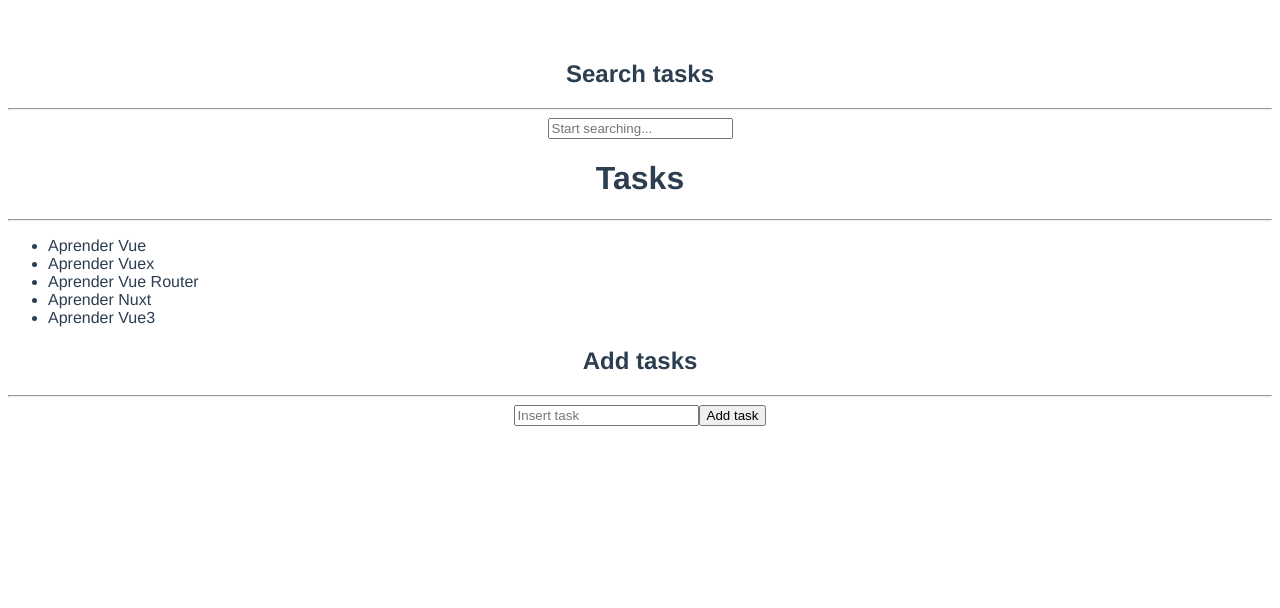
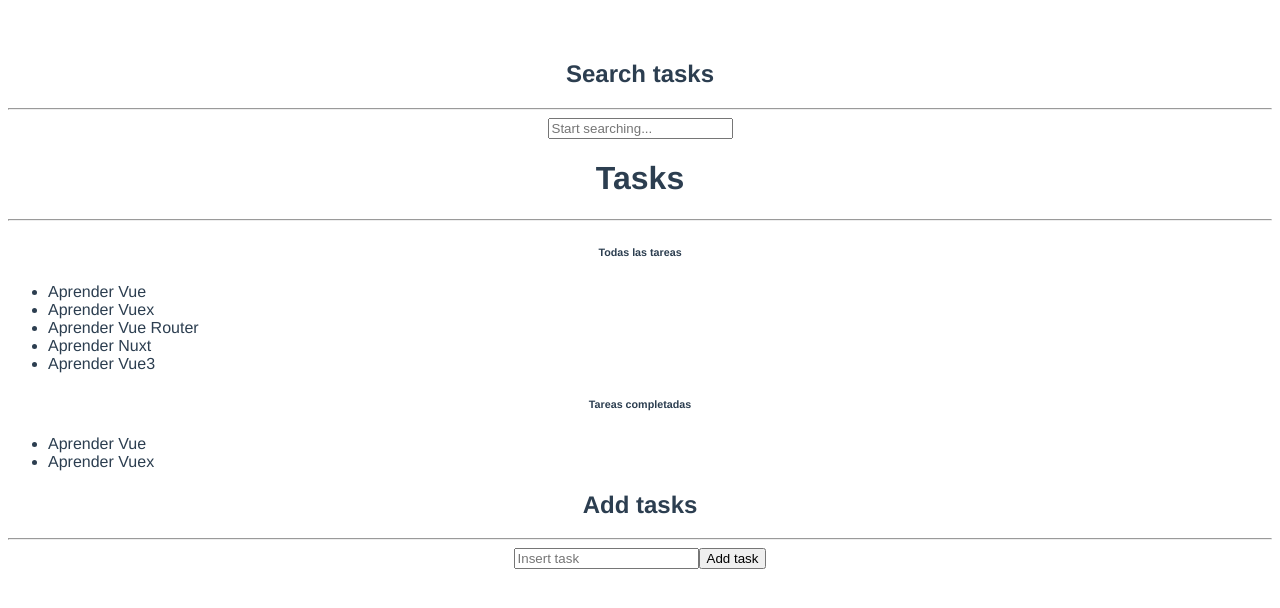
Before and after one commit to juanwmedia/vue3-esencial, a Vue app: page / in a window 1280 px wide. Shown: the top 608 px of the page. Built offline with nearby package versions, Linux system fonts and the light colour scheme.

Commit message:
Creación de una store central (como Vuex)

```diff
--- /dev/null
+++ b/src/Vuex.js
@@ -0,0 +1,46 @@
+// new Vuex.Store({})
+import Vue from "vue";
+import VueCompositionAPI, { reactive, computed } from "@vue/composition-api";
+Vue.use(VueCompositionAPI);
+
+class Store {
+  constructor(optionsObject) {
+    // Devolvemos un objeto reactivo
+    this.state = reactive(optionsObject.state);
+    this.mutations = optionsObject.mutations;
+    this.actions = optionsObject.actions;
+
+    // Getters
+    if (optionsObject.getters) {
+      this.getters = {};
+      const { getters } = optionsObject;
+      for (const [getterName, getterFunction] of Object.entries(getters)) {
+        Object.defineProperty(this.getters, getterName, {
+          get: () => computed(() => getterFunction(this.state)).value
+        });
+      }
+    }
+  }
+  // Mutaciones
+  commit(mutationName, payload) {
+    const mutation = this.mutations[mutationName];
+    if (!mutation) {
+      throw Error(`${mutationName} no existe`);
+    }
+    mutation(this.state, payload);
+  }
+  // Acciones
+  dispatch(actionName, payload) {
+    const action = this.actions[actionName];
+    if (!action || !action.then) {
+      return Promise.resolve(action(this, payload)); // this = context
+    }
+    return action(this, payload);
+  }
+}
+
+const Vuex = {
+  Store
+};
+
+export default Vuex;
--- a/src/components/AppTaskList.vue
+++ b/src/components/AppTaskList.vue
@@ -2,13 +2,21 @@
   <div>
     <h1>Tasks</h1>
     <hr />
+    <h6>Todas las tareas</h6>
     <ul>
       <li v-for="(task, $index) in tasks" :key="$index">{{ task.title }}</li>
+    </ul>
+    <h6>Tareas completadas</h6>
+    <ul>
+      <li v-for="(task, $index) in completedTasks" :key="$index">
+        {{ task.title }}
+      </li>
     </ul>
   </div>
 </template>
 
 <script>
+import store from "@/store.js";
 export default {
   name: "AppTaskList",
   props: {
@@ -16,6 +24,11 @@ export default {
       type: Array,
       required: true
     }
+  },
+  computed: {
+    completedTasks() {
+      return store.getters.completedTasks;
+    }
   }
 };
 </script>
--- /dev/null
+++ b/src/store.js
@@ -0,0 +1,36 @@
+import taskList from "@/api/tasks.js";
+import Vuex from "@/Vuex.js";
+
+const store = new Vuex.Store({
+  state: {
+    tasks: []
+  },
+  mutations: {
+    addTask(state, task) {
+      state.tasks.push(task);
+    },
+    setTasks(state, tasks) {
+      state.tasks = tasks;
+    }
+  },
+  actions: {
+    checkTaskProfanity(context, payload) {
+      return new Promise((resolve, reject) => {
+        if (!payload.title.includes("fuck")) {
+          resolve(context.commit("addTask", payload));
+        } else {
+          reject(Error("Palabra prohibida encontrada"));
+        }
+      });
+    }
+  },
+  getters: {
+    completedTasks(state) {
+      return [...state.tasks].filter(task => task.completed);
+    }
+  }
+});
+
+store.commit("setTasks", taskList);
+
+export default store;
--- a/src/use/tasksSpace.js
+++ b/src/use/tasksSpace.js
@@ -1,8 +1,10 @@
-import taskList from "@/api/tasks.js";
+// import taskList from "@/api/tasks.js";
+import store from "@/store.js";
 import { computed, watch, reactive, toRefs } from "@vue/composition-api";
 export default function useTasksSpace() {
   const tasksData = reactive({
-    tasks: taskList,
+    // tasks: taskList,
+    tasks: store.state.tasks,
     search: "",
     filteredTasks: computed(() => {
       return tasksData.tasks.filter(task =>
@@ -12,10 +14,17 @@ export default function useTasksSpace() {
   });
 
   function addTask(task) {
-    tasksData.tasks.push({
-      title: task,
-      completed: false
-    });
+    // tasksData.tasks.push({
+    //   title: task,
+    //   completed: false
+    // });
+
+    store
+      .dispatch("checkTaskProfanity", {
+        title: task,
+        completed: true
+      })
+      .catch(error => alert(error));
   }
 
   const { tasks, search } = toRefs(tasksData);
```
